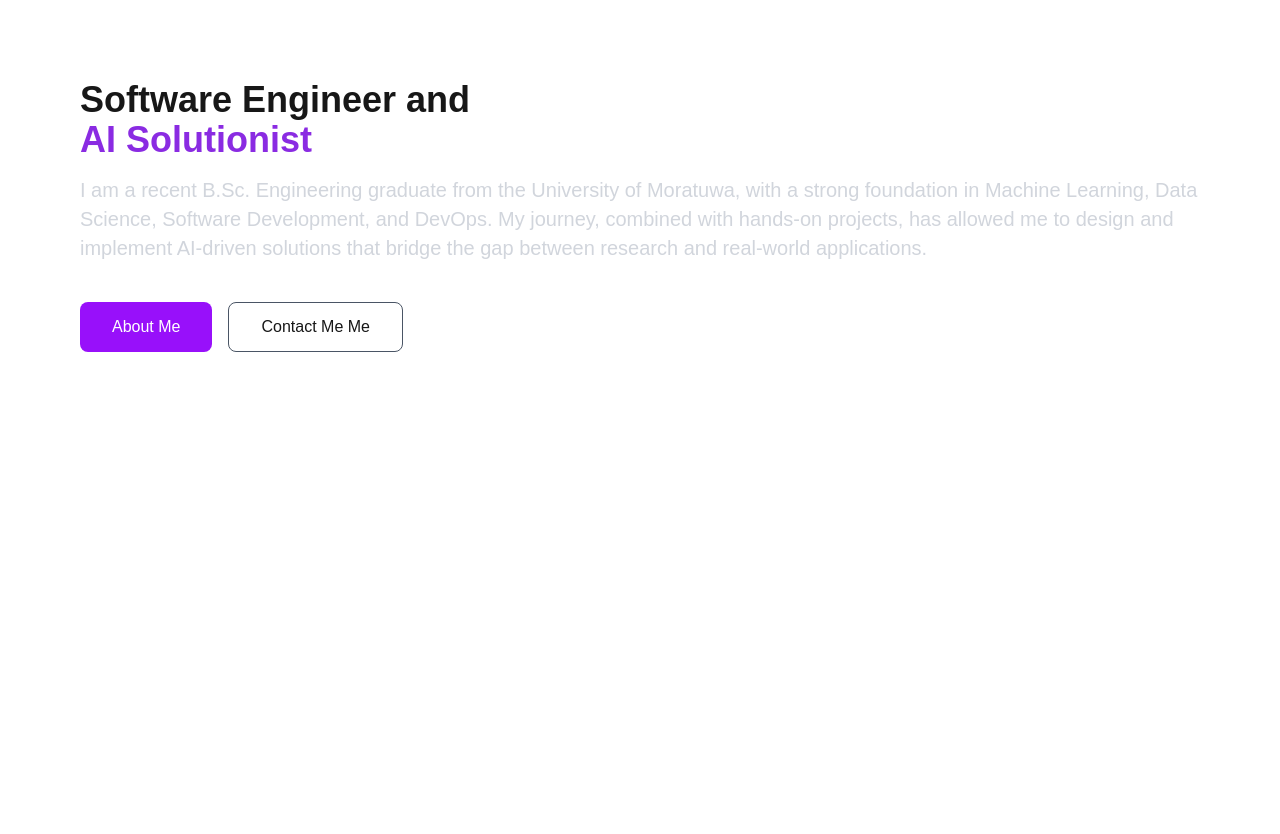
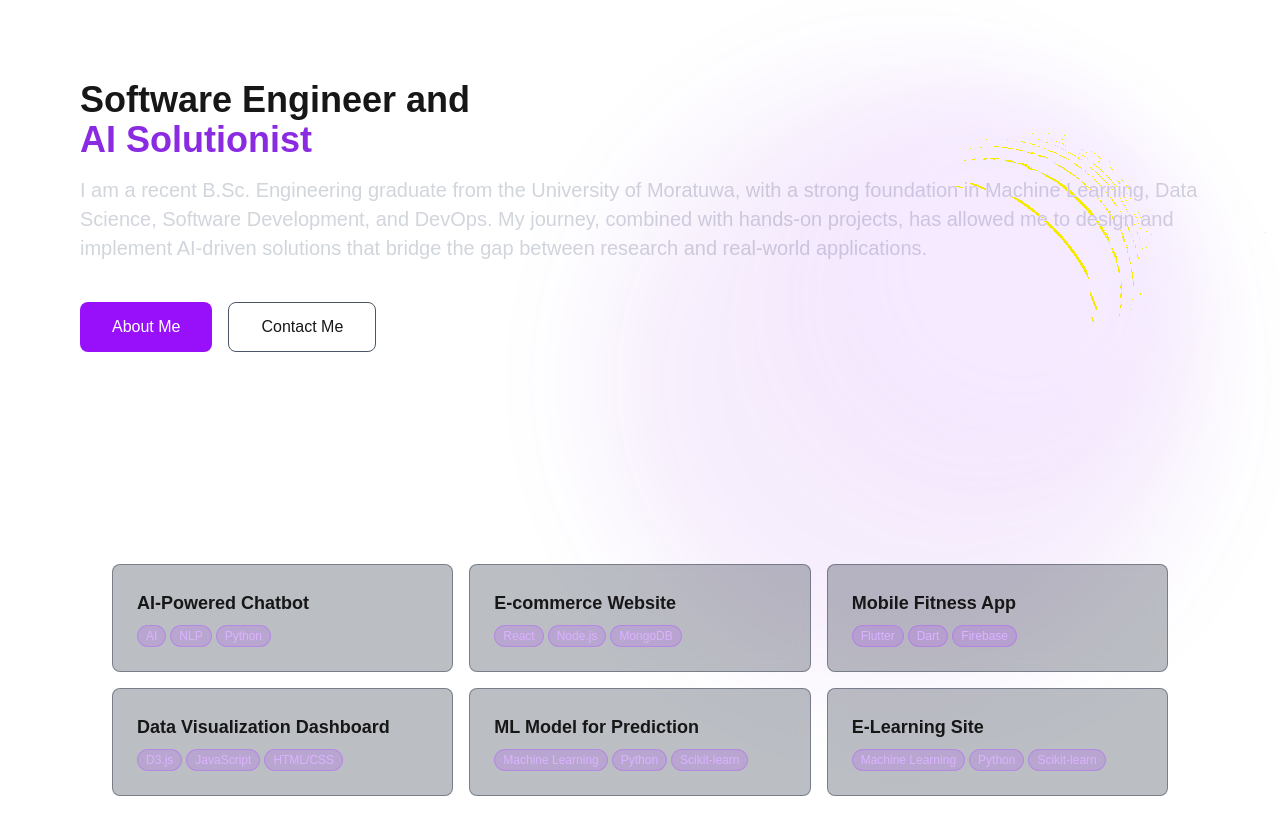
Before and after one commit to DiloJan-26/my_portfolio_website, a Next.js app: page / in a window 1280 px wide. Shown: the top 834 px of the page. Before the commit the page ends 800 px from the top, so only its background shows below. Built offline with nearby package versions, Linux system fonts and the light colour scheme.

Commit message:
3rd state

```diff
--- /dev/null
+++ b/src/app/components/projectsection.js
@@ -0,0 +1,58 @@
+const ProjectSection = () => {
+    const projects = [
+        {
+            title: "AI-Powered Chatbot",
+            tags: ["AI", "NLP", "Python"],
+        },
+        {
+            title: "E-commerce Website",
+            tags: ["React", "Node.js", "MongoDB"],
+        },
+        {
+            title: "Mobile Fitness App",
+            tags: ["Flutter", "Dart", "Firebase"],
+        },
+        {
+            title: "Data Visualization Dashboard",
+            tags: ["D3.js", "JavaScript", "HTML/CSS"],
+        },
+        { title: "ML Model for Prediction",
+          tags: ["Machine Learning", "Python", "Scikit-learn"],
+        },
+        { title: "E-Learning Site",
+          tags: ["Machine Learning", "Python", "Scikit-learn"],
+        },
+
+    ];
+    return (
+        <section id="projects" className="px-4 py-32 sm:px-6 lg:px-8">
+            <h2 className="text-3xl font-bold text-white mb-12 text-center">Featured Project</h2>
+            <div className="grid grid-cols-1 gap-4 sm:grid-cols-3">
+                {projects.map((project, index) => (
+                    <div
+                        key={index} className="bg-gray-800/30 backdrop-blur-sm rounded-lg p-6 border border-gray-700/50 hover:border-purple-500 transition-colors hover:shadow-sm">
+
+                        <div className="flex flex-col h-full">
+                            <h3 className="text-lg font-semibold text-shadow-white mb-2">{project.title}
+                            </h3>
+                            <div className="mt-auto flex flex-wrap gap-1">
+                                {
+                                    project.tags.map((tag, index) => (
+                                        <span
+                                            key={index}
+                                            className="px-2 py-0.5 text-xs rounded-full bg-purple-500/20 text-purple-300 border border-purple-500/30 ">
+                                            {tag}
+                                        </span>
+                                    ))
+                                }
+                            </div>
+                        </div>
+
+                    </div>
+                ))}
+            </div>
+        </section>
+    );
+};
+
+export default ProjectSection;
--- a/src/app/globals.css
+++ b/src/app/globals.css
@@ -10,6 +10,8 @@
   --color-foreground: var(--foreground);
   --font-sans: var(--font-geist-sans);
   --font-mono: var(--font-geist-mono);
+  --color-primary: #8d10d6
+
 
 }
 
--- a/src/app/page.js
+++ b/src/app/page.js
@@ -1,17 +1,22 @@
-import Image from "next/image";
+import ProjectSection from './components/projectsection';
 
 export default function Home() {
   return (
     <div className= "container mx-auto p-8 pb-20 sm:p-20 font-[family-name:var(--font-geist-sans)">
-      <div>
+      <div className="relative">
+        <div className="opacity-14">
+          <div className="absolute top-0 right-0 sm:w-[600px] sm:h-[600px] w-[300px] h-[300px] bg-purple-700/50 rounded-full blur-3xl"></div>
+          <div className="absolute top-4 right-4 sm:w-[400px] sm:h-[400px] w-[150px] h-[150px] bg-purple-500/50 rounded-full blur-2xl"></div>
+          <div className="absolute top-8 right-8 sm:w-[300px] sm:h-[300px] w-[100px] h-[100px] bg-purple-400/50 rounded-full blur-xl"></div>
+        </div>
         <h1 className="text-4xl font-bold tracking-light">Software Engineer and <span className="block" style={{ color: "blueviolet" }}>AI Solutionist</span></h1>
         <p className="mt-4 text-xl text-gray-300" style={{ lineHeight: "1.8rem" }}>I am a recent B.Sc. Engineering graduate from the University of Moratuwa, with a strong foundation in Machine Learning, Data Science, Software Development, and DevOps. My journey, combined with hands-on projects, has allowed me to design and implement AI-driven solutions that bridge the gap between research and real-world applications.</p>
         <div className="flex mt-10 gap-4">
           <button className="px-8 py-3 rounded-lg bg-purple-600 text-white font-medium hover:bg-purple-500">About Me</button>
-          <button className="px-8 py-3 rounded-lg border border-gray-600 font-medium hover:border-purple-500">Contact Me Me</button>
+          <button className="px-8 py-3 rounded-lg border border-gray-600 font-medium hover:border-purple-500">Contact Me</button>
         </div>
       </div>
-
+      <ProjectSection />
     </div>
   );
 }
```
Also changed, not shown: package.json (+8 -4 lines), 1 other file (tests, documents, lock files or other folders).
